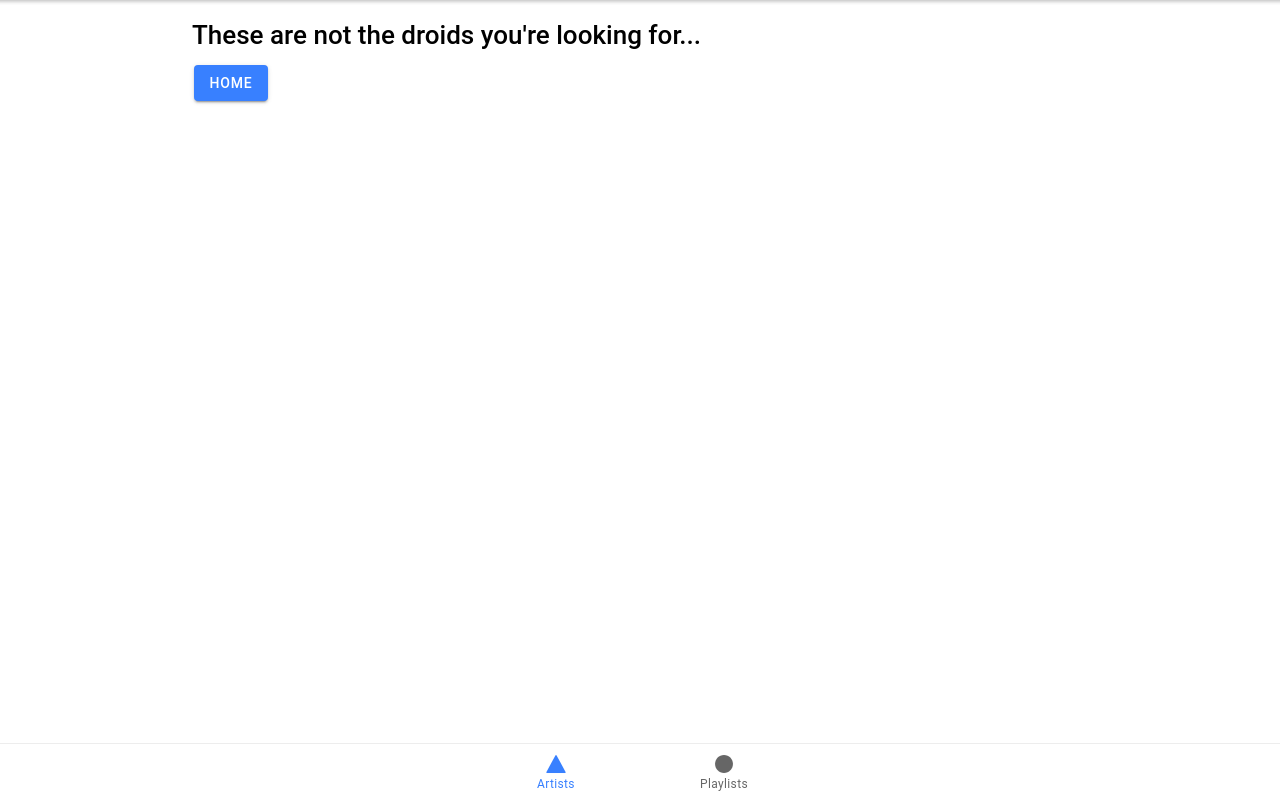
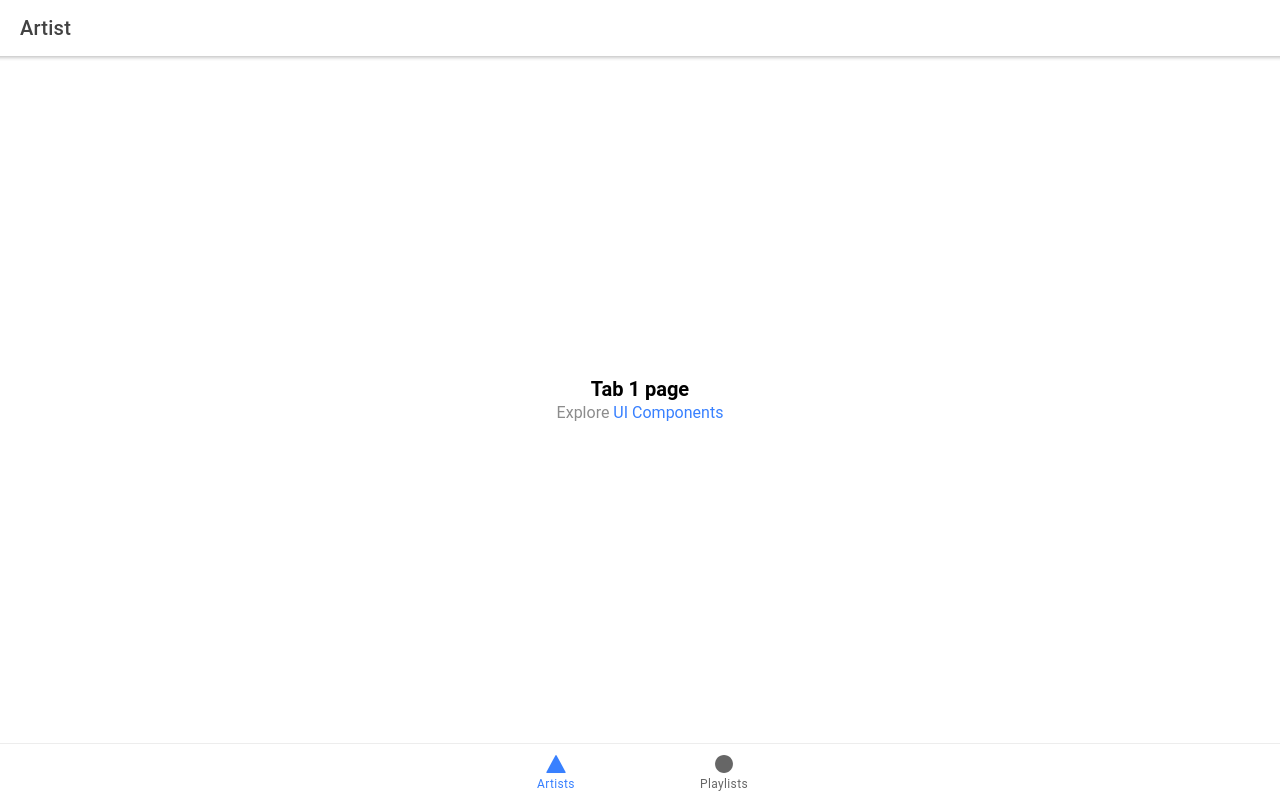
Before and after one commit to bakkerjean/exercise, a React (Create React App) app in the folder client/: page /artists/1 in a window 1280 px wide. Both pictures are taken after a click on the element "START THE MUSIC". Built offline with nearby package versions, Linux system fonts and the light colour scheme.

Commit message:
setup artist detail page

```diff
--- a/client/src/App.tsx
+++ b/client/src/App.tsx
@@ -13,6 +13,7 @@ import { IonReactRouter } from '@ionic/react-router'
 import { ellipse, triangle } from 'ionicons/icons'
 
 import Artists from './pages/Artists'
+import Artist from './pages/Artist'
 import Playlists from './pages/Playlists'
 import NotFound from './pages/NotFound'
 import Login from './pages/Login'
@@ -53,6 +54,7 @@ const App: React.FC = () => {
           <IonTabs>
             <IonRouterOutlet>
               <Route path="/artists" component={Artists} exact={true} />
+              <Route path="/artists/:id" component={Artist} exact={true} />
               <Route path="/playlists" component={Playlists} exact={true} />
               <Route
                 path="/"
--- /dev/null
+++ b/client/src/pages/Artist.tsx
@@ -0,0 +1,26 @@
+import React from 'react'
+import {
+  IonContent,
+  IonHeader,
+  IonPage,
+  IonTitle,
+  IonToolbar,
+} from '@ionic/react'
+import ExploreContainer from '../components/ExploreContainer'
+
+const Artist: React.FC = () => {
+  return (
+    <IonPage>
+      <IonHeader>
+        <IonToolbar>
+          <IonTitle>Artist</IonTitle>
+        </IonToolbar>
+      </IonHeader>
+      <IonContent fullscreen>
+        <ExploreContainer name="Tab 1 page" />
+      </IonContent>
+    </IonPage>
+  )
+}
+
+export default Artist
```
